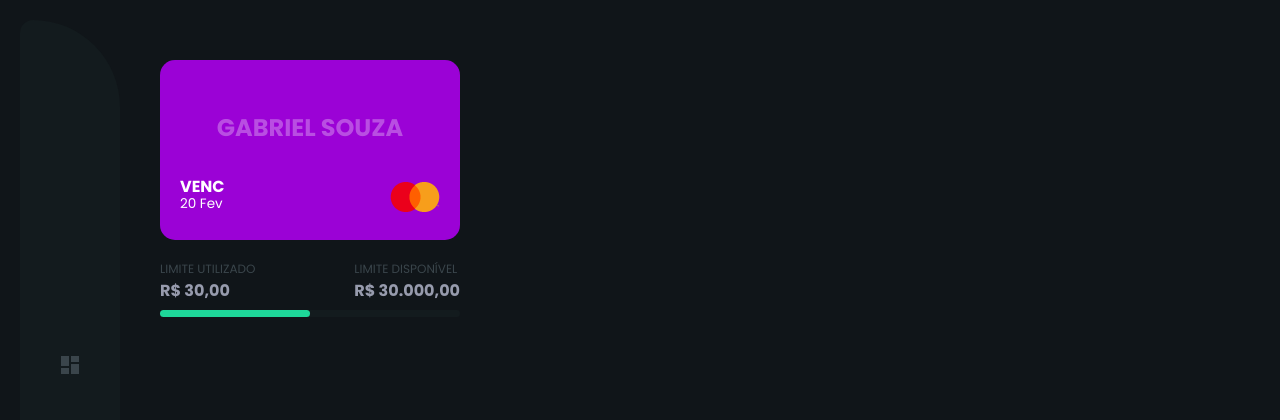
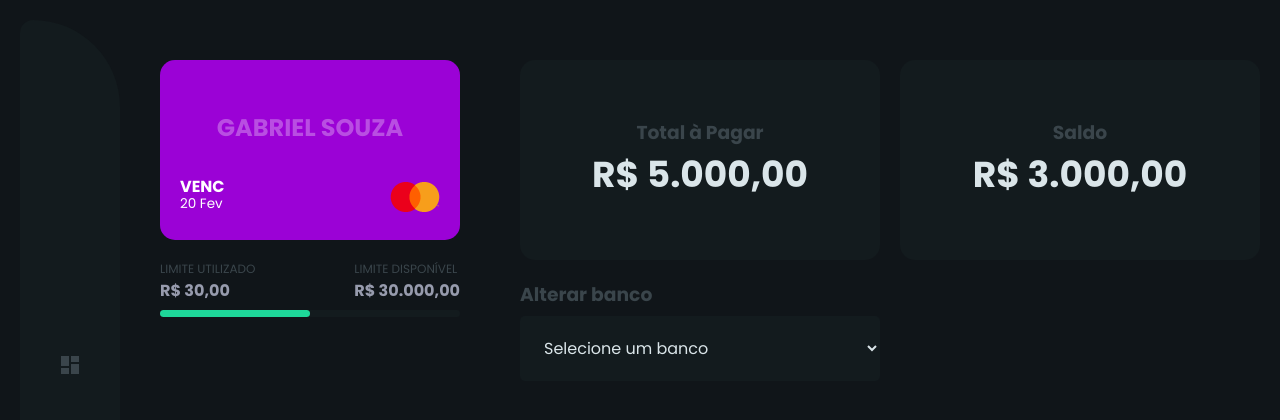
Before and after one commit to Gabriel98N/controle-financeiro, a website: page index.html in a window 1280 px wide. Shown: the top 420 px of the page. Drawn offline with Linux system fonts and the light colour scheme.

Commit message:
atualizado em 01-02

```diff
--- a/css/cartao.css
+++ b/css/cartao.css
@@ -1,14 +1,26 @@
 .container-cartao {
   display: flex;
   flex-direction: column;
-  gap: var(--gap);
+  gap: 3.75rem;
   height: 100%;
 }
 
 .header-cartao {
   display: grid;
   grid-template-columns: auto 1fr;
-  gap: var(--gap);
+  gap: 3.75rem;
+  position: sticky;
+  top: 20px;
+  left: 0;
+  z-index: 1;
+  background-color: var(--bg);
+}
+
+@media (max-width: 1200px) {
+  .header-cartao {
+    position: static;
+    grid-template-columns: 1fr;
+  }
 }
 
 .box-cartao {
@@ -96,3 +108,75 @@
   left: 0;
   border-radius: inherit;
 }
+
+/*  Area pagamento  */
+.container-pagamento {
+  display: grid;
+  grid-template-columns: repeat(2, 1fr);
+  gap: var(--gap);
+  align-self: flex-start;
+}
+
+.box-pagamento {
+  background-color: var(--bg2);
+  padding: var(--gap);
+  border-radius: 15px;
+  height: 200px;
+  display: flex;
+  align-items: center;
+  flex-direction: column;
+  justify-content: center;
+}
+
+.box-pagamento h3 {
+  color: var(--cor3);
+}
+
+.box-pagamento p {
+  font-size: 2.25rem;
+  font-weight: bold;
+  color: var(--cor2);
+}
+
+.box-selecionar-banco {
+  width: 100%;
+}
+
+.box-selecionar-banco h3 {
+  color: var(--cor3);
+}
+
+.box-selecionar-banco select {
+  width: 100%;
+  padding: 1.25rem;
+  border: 0;
+  background: var(--bg2);
+  border-radius: 5px;
+  font-size: 1rem;
+  font-family: "Poppins", "Roboto", sans-serif;
+  margin-top: 7px;
+  color: var(--cor2);
+}
+
+@media (max-width: 1200px) {
+  .cartao {
+    width: 100%;
+  }
+
+  .box-selecionar-banco {
+    grid-column: 1 / -1;
+  }
+
+  .box-pagamento h3 {
+    font-size: 1rem;
+  }
+  .box-pagamento p {
+    font-size: 1.125rem;
+  }
+}
+
+/* Tabela */
+.tabela-transacao {
+  height: 700px;
+  overflow: auto;
+}
--- a/index.html
+++ b/index.html
@@ -5,8 +5,6 @@
   <meta charset="UTF-8">
   <meta http-equiv="X-UA-Compatible" content="IE=edge">
   <meta name="viewport" content="width=device-width, initial-scale=1.0">
-  <link rel="preconnect" href="https://fonts.googleapis.com">
-  <link rel="preconnect" href="https://fonts.gstatic.com" crossorigin>
   <link rel="preconnect" href="https://fonts.googleapis.com">
   <link rel="preconnect" href="https://fonts.gstatic.com" crossorigin>
   <link href="https://fonts.googleapis.com/css2?family=Poppins:wght@400;700;900&family=Roboto:wght@400;700&display=swap" rel="stylesheet">
@@ -48,12 +46,25 @@
               </div>
             </div>
           </div>
-          <div class="box-pagamento">
-
+          <div class="container-pagamento">
+            <div class="box-pagamento">
+              <h3>Total à Pagar</h3>
+              <p>R$ 5.000,00</p>
+            </div>
+            <div class="box-pagamento">
+              <h3>Saldo</h3>
+              <p>R$ 3.000,00</p>
+            </div>
+            <div class="box-selecionar-banco">
+              <h3>Alterar banco</h3>
+              <select name="banco" id="banco">
+                <option value="" disabled selected>Selecione um banco</option>
+              </select>
+            </div>
           </div>
         </div>
         <div class="tabela-transacao">
-
+          Tabela
         </div>
       </div>
     </div>
```
